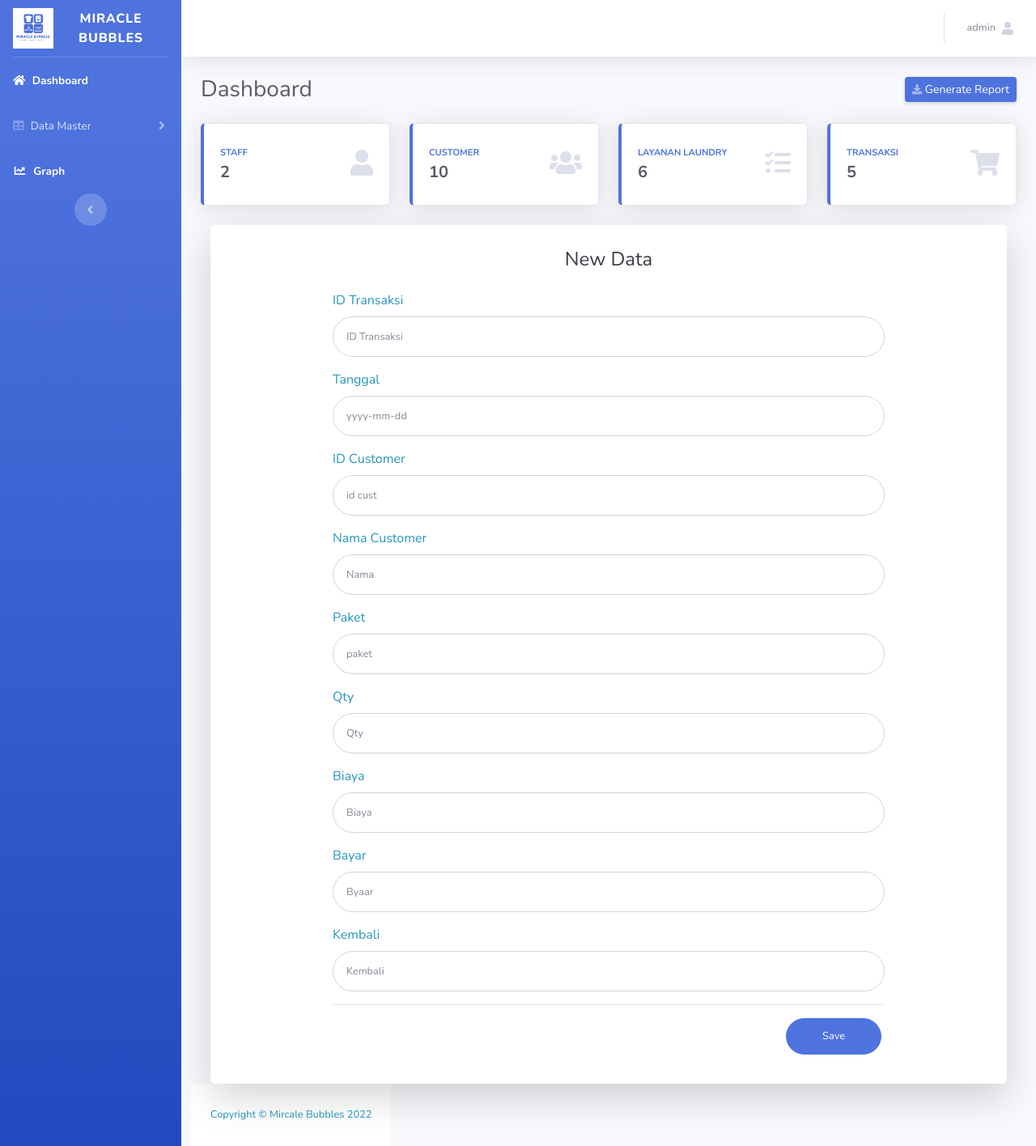
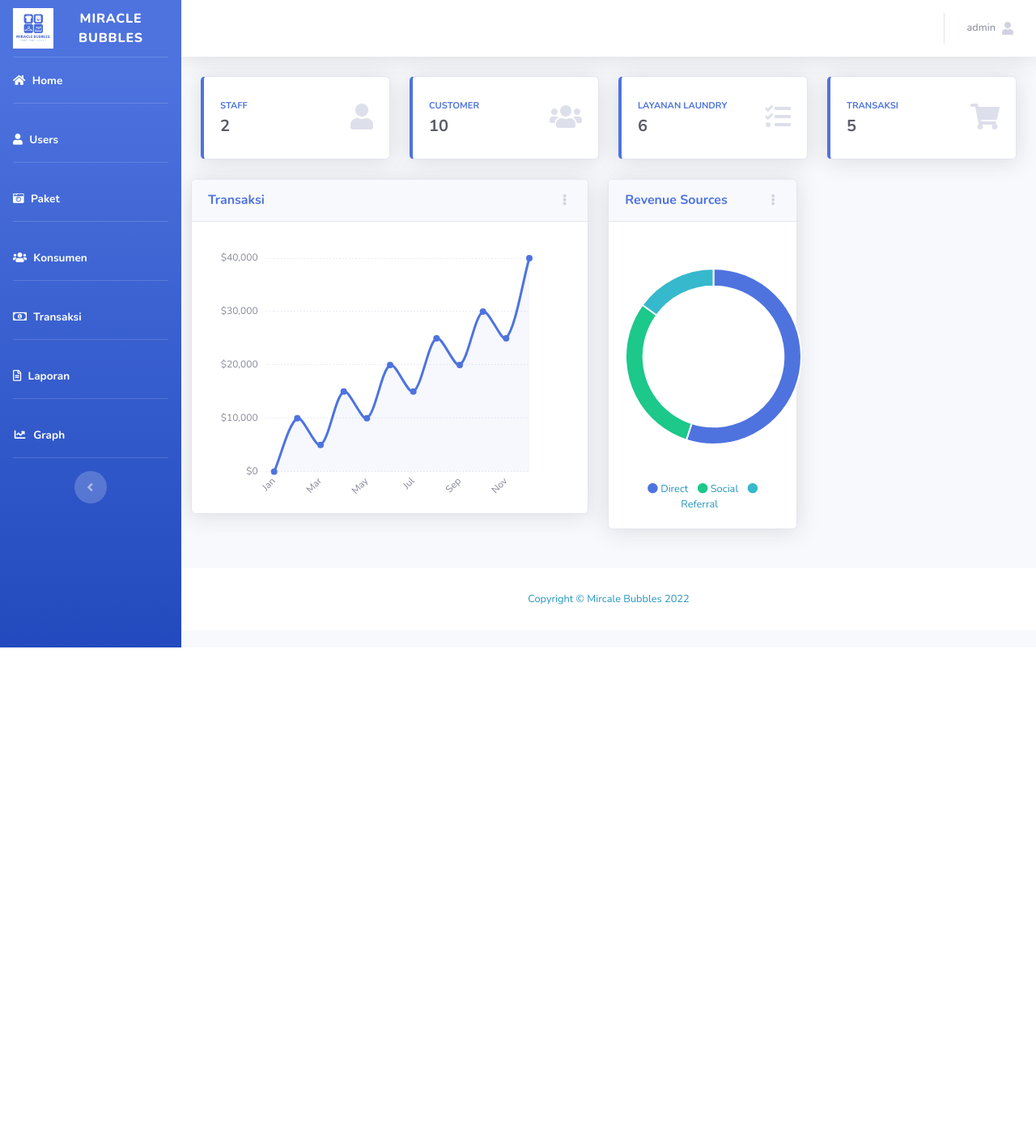
Before and after one commit to riafara/LaundryMiracleBubbles, a PHP site: page / in a window 1280 px wide. Shown: the whole page at 81% size. After the commit the page ends 800 px from the top, so only its background shows below. Run offline with PHP 8.4, Linux system fonts and the light colour scheme; a user stored in the database is signed in; data comes from the database, SQL or seed files in the repository.

Commit message:
Update index.php

```diff
--- a/index.php
+++ b/index.php
@@ -88,30 +88,45 @@ if( isset($_POST['insert']) ){
             <li class="nav-item active">
                 <a class="nav-link" href="index.php">
                 <i class="fa fa-home" aria-hidden="true"></i>
-                    <span>Dashboard</span></a>
+                    <span>Home</span></a>
             </li>
-
-            <li class="nav-item">
-                <a class="nav-link collapsed" href="#" data-toggle="collapse" data-target="#collapseTwo"
-                    aria-expanded="true" aria-controls="collapseTwo">
-                    <i class="fa fa-table" aria-hidden="true"></i>
-                    <span>Data Master</span>
-                </a>
-                <div id="collapseTwo" class="collapse" aria-labelledby="headingTwo" data-parent="#accordionSidebar">
-                    <div class="bg-white py-2 collapse-inner rounded">
-                        <a class="collapse-item" href="tables.php">User</a>
-                        <a class="collapse-item" href="tcustomer.php">Customer</a>
-                        <a class="collapse-item" href="tpaket.php">Paket</a>
-                        <a class="collapse-item" href="ttransaksi.php">Transaksi</a>
-                    </div>
-                </div>
-
-            <!-- Nav Item - Dashboard -->
+            <hr class="sidebar-divider">
+            <li class="nav-item active">
+                <a class="nav-link" href="tables.php">
+                <i class="fa fa-user" aria-hidden="true"></i>
+                    <span>Users</span></a>
+            </li>
+            <hr class="sidebar-divider">
+            <li class="nav-item active">
+                <a class="nav-link" href="tpaket.php">
+                <i class="fas fa-camera-retro"></i>
+                    <span>Paket</span></a>
+            </li>
+            <hr class="sidebar-divider">
+            <li class="nav-item active">
+                <a class="nav-link" href="tcustomer.php">
+                <i class="fa fa-users" aria-hidden="true"></i>
+                    <span>Konsumen</span></a>
+            </li>
+            <hr class="sidebar-divider">
+            <li class="nav-item active">
+                <a class="nav-link" href="ttransaksi.php">
+                <i class="far fa-money-bill-alt" aria-hidden="true"></i>
+                    <span>Transaksi</span></a>
+            </li>
+            <hr class="sidebar-divider">
+            <li class="nav-item active">
+                <a class="nav-link" href="cetak.php">
+                <i class="far fa-file-alt"></i>
+                    <span>Laporan</span></a>
+            </li>
+            <hr class="sidebar-divider">
             <li class="nav-item active">
                 <a class="nav-link" href="bar.php">
                 <i class="fas fa-fw fa-chart-line"></i>
                     <span>Graph</span></a>
             </li>
+            <hr class="sidebar-divider">
 
 
 
@@ -196,12 +211,6 @@ if( isset($_POST['insert']) ){
                 <!-- Begin Page Content -->
                 <div class="container-fluid">
 
-                    <!-- Page Heading -->
-                    <div class="d-sm-flex align-items-center justify-content-between mb-4">
-                        <h1 class="h3 mb-0 text-gray-800">Dashboard</h1>
-                        <a href="cetak.php" class="d-none d-sm-inline-block btn btn-sm btn-primary shadow-sm"><i
-                                class="fas fa-download fa-sm text-white-50"></i> Generate Report</a>
-                    </div>
 
                     <!-- Content Row -->
                     <div class="row">
@@ -277,75 +286,82 @@ if( isset($_POST['insert']) ){
                                 </div>
                             </div>
                         </div>
+                        <!-- Content Row -->
 
-                    <!-- Content Row -->
-                    <div class="container">
-            <div class="card o-hidden border-0 shadow-lg justify-content-center align-items-center">
-                <div class="card-body w-75 vh-50 ">
-                    <!-- Nested Row within Card Body -->
+                        <div class="row">
 
+                        <!-- Area Chart -->
+                        <div class="col-xl-8 col-md-6 mb-4">
+                            <div class="card shadow mb-4">
+                                <!-- Card Header - Dropdown -->
+                                <div
+                                    class="card-header py-3 d-flex flex-row align-items-center justify-content-between">
+                                    <h6 class="m-0 font-weight-bold text-primary">Transaksi</h6>
+                                    <div class="dropdown no-arrow">
+                                        <a class="dropdown-toggle" href="#" role="button" id="dropdownMenuLink"
+                                            data-toggle="dropdown" aria-haspopup="true" aria-expanded="false">
+                                            <i class="fas fa-ellipsis-v fa-sm fa-fw text-gray-400"></i>
+                                        </a>
+                                        <div class="dropdown-menu dropdown-menu-right shadow animated--fade-in"
+                                            aria-labelledby="dropdownMenuLink">
+                                            <div class="dropdown-header">Dropdown Header:</div>
+                                            <a class="dropdown-item" href="ttransaksi.php">See More</a>
 
-                    <div class="p-2">
-                            <div class="text-center">
-                                <h1 class="h4 text-gray-900 mb-4">New Data</h1>
+                                        </div>
+                                    </div>
+                                </div>
+                                <!-- Card Body -->
+                                <div class="card-body">
+                                    <div class="chart-area">
+                                        <canvas id="myAreaChart"></canvas>
+                                    </div>
+                                </div>
                             </div>
-                            <form class="user" action="inserttransaksi.php" method="POST">
-                                <div class="form-group">
-                                    <label>ID Transaksi</label>
-                                    <input type="text" class="form-control form-control-user" id="exampleInputId"
-                                        placeholder="ID Transaksi" name="txt_id">
+                        </div>
+
+                        <!-- Pie Chart -->
+                        <div class="col-xl-4 col-md-6 mb-4">
+                            <div class="card shadow mb-4">
+                                <!-- Card Header - Dropdown -->
+                                <div
+                                    class="card-header py-3 d-flex flex-row align-items-center justify-content-between">
+                                    <h6 class="m-0 font-weight-bold text-primary">Revenue Sources</h6>
+                                    <div class="dropdown no-arrow">
+                                        <a class="dropdown-toggle" href="#" role="button" id="dropdownMenuLink"
+                                            data-toggle="dropdown" aria-haspopup="true" aria-expanded="false">
+                                            <i class="fas fa-ellipsis-v fa-sm fa-fw text-gray-400"></i>
+                                        </a>
+                                        <div class="dropdown-menu dropdown-menu-right shadow animated--fade-in"
+                                            aria-labelledby="dropdownMenuLink">
+                                            <div class="dropdown-header">Dropdown Header:</div>
+                                            <a class="dropdown-item" href="#">Action</a>
+                                            <a class="dropdown-item" href="#">Another action</a>
+                                            <div class="dropdown-divider"></div>
+                                            <a class="dropdown-item" href="#">Something else here</a>
+                                        </div>
+                                    </div>
                                 </div>
-                                <div class="form-group">
-                                    <label>Tanggal</label>
-                                    <input type="text" class="form-control form-control-user" id="exampleInputTgl"
-                                        placeholder="yyyy-mm-dd" name="txt_tgl">
+                                <!-- Card Body -->
+                                <div class="card-body">
+                                    <div class="chart-pie pt-4 pb-2">
+                                        <canvas id="myPieChart"></canvas>
+                                    </div>
+                                    <div class="mt-4 text-center small">
+                                        <span class="mr-2">
+                                            <i class="fas fa-circle text-primary"></i> Direct
+                                        </span>
+                                        <span class="mr-2">
+                                            <i class="fas fa-circle text-success"></i> Social
+                                        </span>
+                                        <span class="mr-2">
+                                            <i class="fas fa-circle text-info"></i> Referral
+                                        </span>
+                                    </div>
                                 </div>
-                                <div class="form-group">
-                                    <label>ID Customer</label>
-                                    <input type="text" class="form-control form-control-user" id="exampleInputIdc"
-                                        placeholder="id cust" name="txt_idc">
-                                </div>
-                                <div class="form-group">
-                                    <label>Nama Customer</label>
-                                    <input type="text" class="form-control form-control-user" id="exampleInputNama"
-                                        placeholder="Nama" name="txt_nama">
-                                </div>
-                                <div class="form-group">
-                                    <label>Paket</label>
-                                    <input type="text" class="form-control form-control-user" id="exampleInputIdp"
-                                        placeholder="paket" name="txt_idp">
-                                </div>
-                                <div class="form-group">
-                                    <label>Qty</label>
-                                    <input type="text" class="form-control form-control-user" id="exampleInputQty"
-                                        placeholder="Qty" name="txt_qty">
-                                </div>
-                                <div class="form-group">
-                                    <label>Biaya</label>
-                                    <input type="text" class="form-control form-control-user" id="exampleInputBiaya"
-                                        placeholder="Biaya" name="txt_biaya">
-                                </div>
-                                <div class="form-group">
-                                    <label>Bayar</label>
-                                    <input type="text" class="form-control form-control-user" id="exampleInputBayar"
-                                        placeholder="Byaar" name="txt_bayar">
-                                </div>
-                                <div class="form-group">
-                                    <label>Kembali</label>
-                                    <input type="text" class="form-control form-control-user" id="exampleInputKembali"
-                                        placeholder="Kembali" name="txt_kembali">
-                                </div>
-                                <hr>
-                                <div class="form-group row" style="position: relative; float: right; ">
-                                    <div class="px-3" style="width: 150px;">
-                                        <button type="submit" name="insert" class="btn btn-primary btn-user btn-block">Save</button>
-                                    </div>
+                            </div>
+                        </div>
+</div>
 
-                                </div>
-                            </form>
-
-                        </div>
-                    </div>
 
             </div>
         </div>
```
